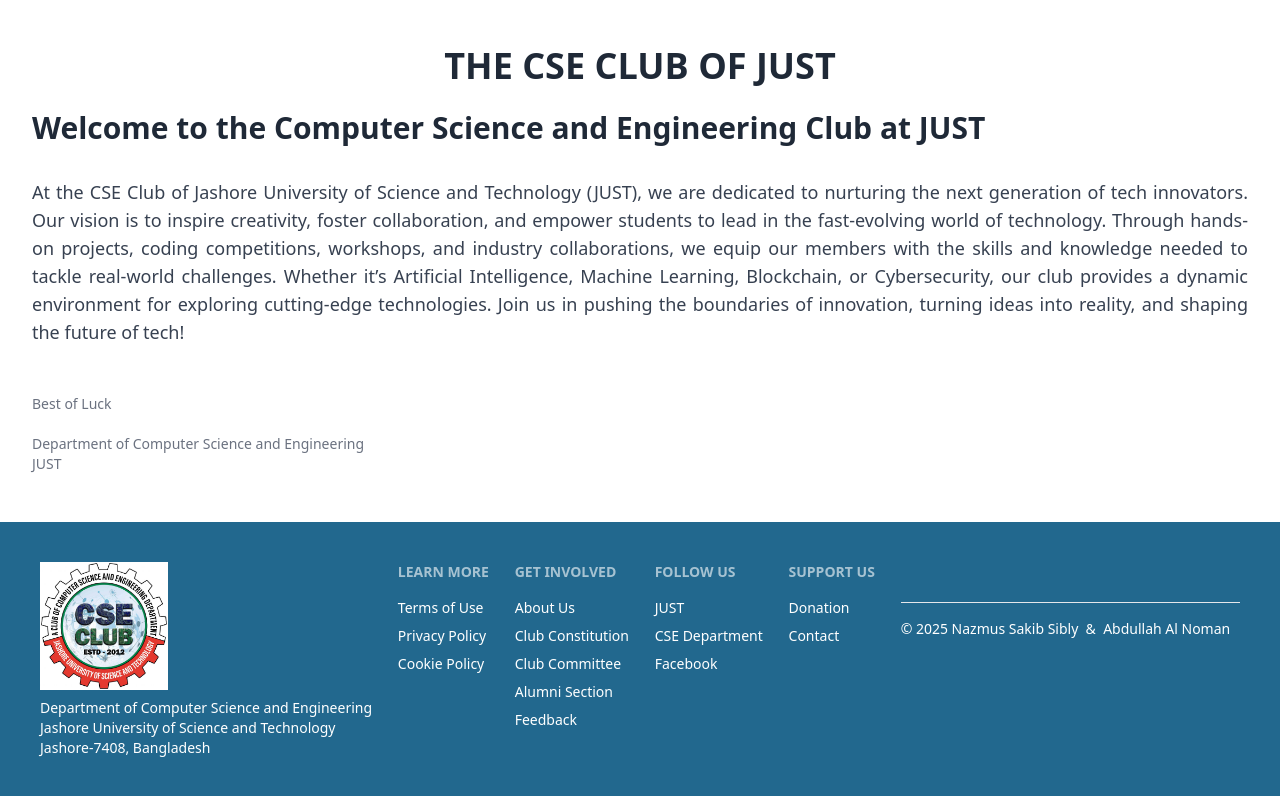
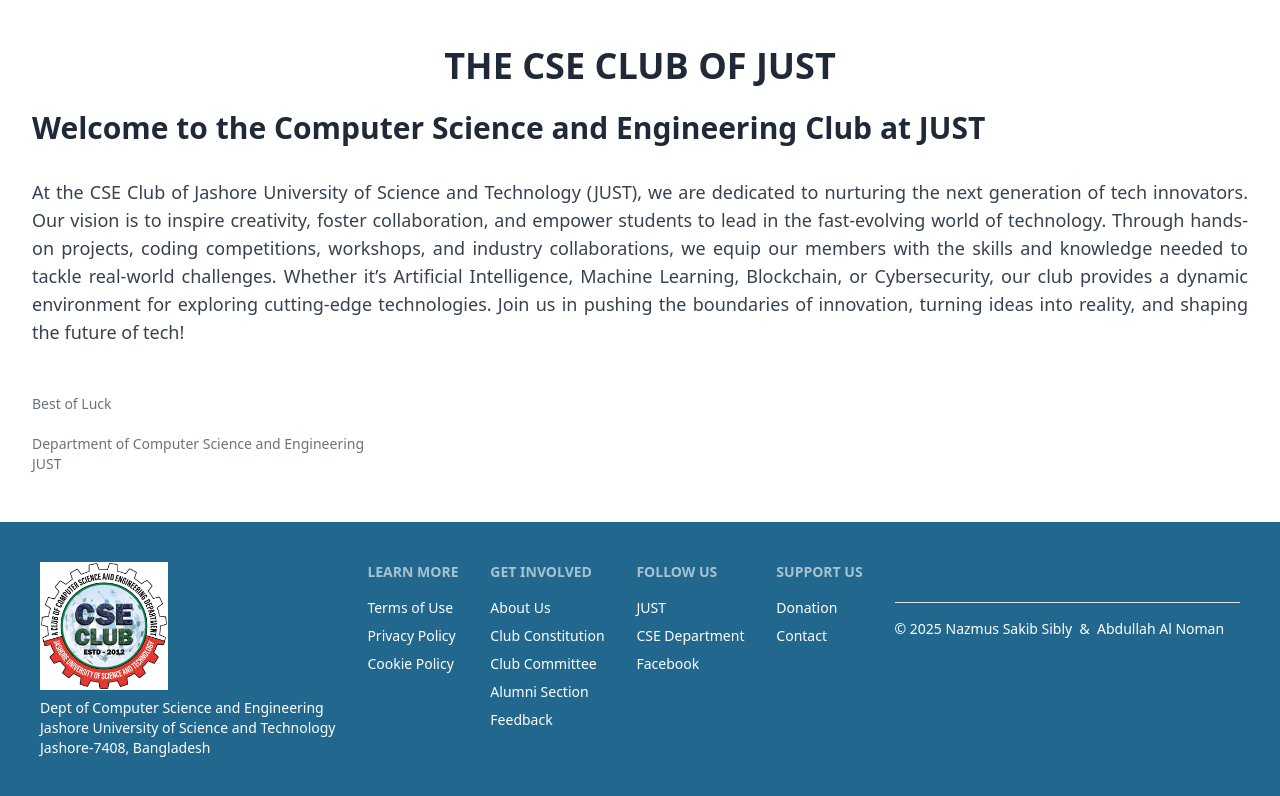
Before and after one commit to SakibSibly/just-cse-club-frontend, a React (Vite) app: page / in a window 1280 px wide. Shown: the part 642-1438 px from the top of the page. Built offline with nearby package versions, Linux system fonts and the light colour scheme; no server answers.

Commit message:
Department name is shorted to Dept

```diff
--- a/src/components/Footer/Footer.jsx
+++ b/src/components/Footer/Footer.jsx
@@ -11,7 +11,7 @@
           className="fill-current h-32"
         />
         <p className='text-white'>
-          Department of Computer Science and Engineering
+          Dept of Computer Science and Engineering
           <br />
           Jashore University of Science and Technology
           <br />
```
